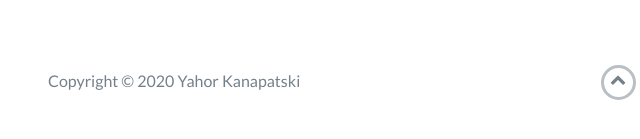
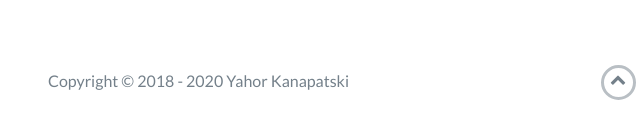
Before and after one commit to yahor-kanapatski0/yahor-kanapatski0.github.io, a website: page index.html in a window 1280 px wide. Shown: the part 4820-4959 px from the top of the page, 22-662 px from the left. Drawn offline with nearby package versions, Linux system fonts and the light colour scheme.

Commit message:
Update index.html

```diff
--- a/index.html
+++ b/index.html
@@ -320,7 +320,7 @@
             <div class="row">
                 <div class="col-sm-5 copyright">
                     <p>
-                        Copyright &copy; 2020 Yahor Kanapatski
+                        Copyright &copy; 2018 - 2020 Yahor Kanapatski
                     </p>
                 </div>
                 <div class="col-sm-2 top">
```
